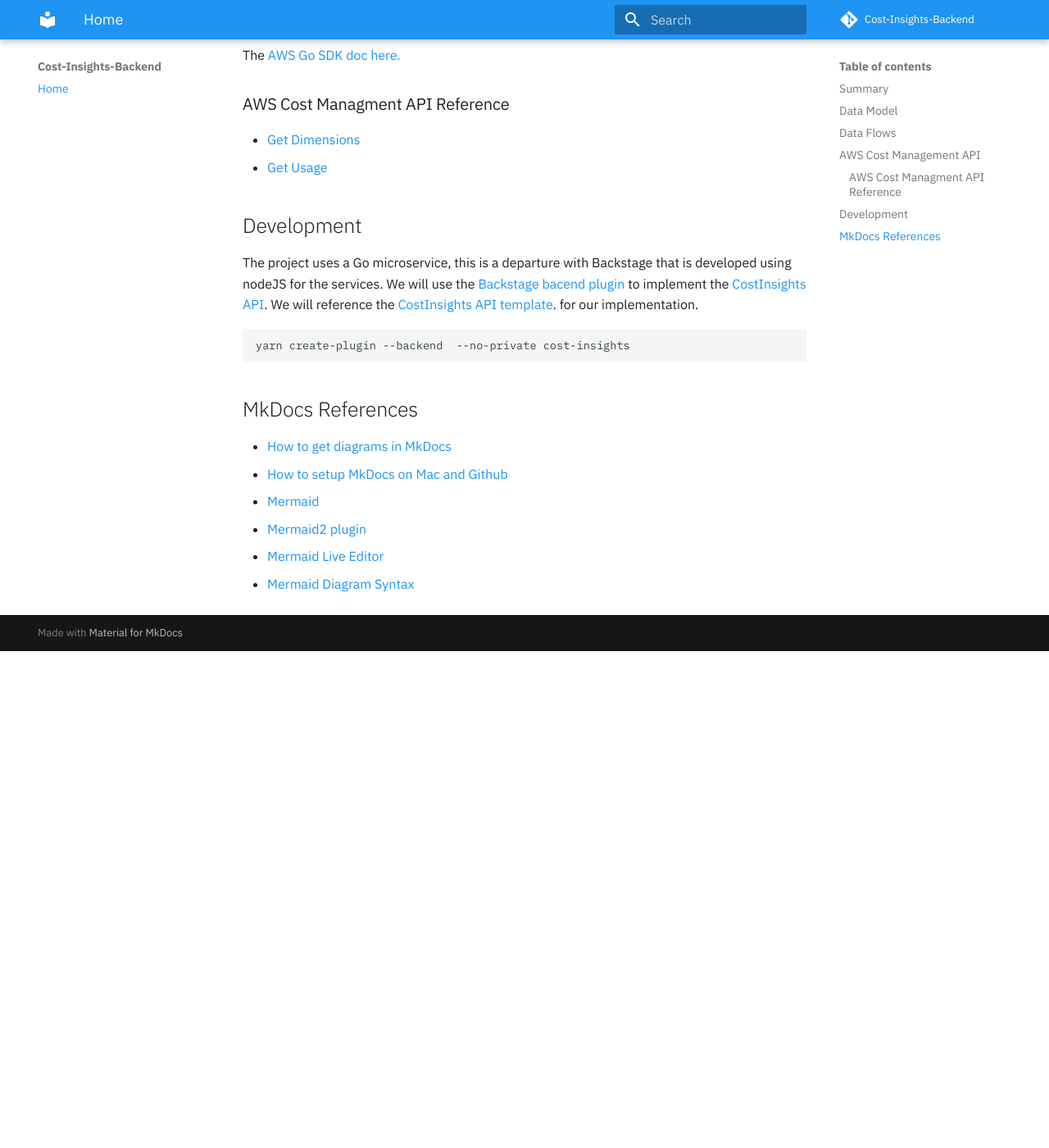
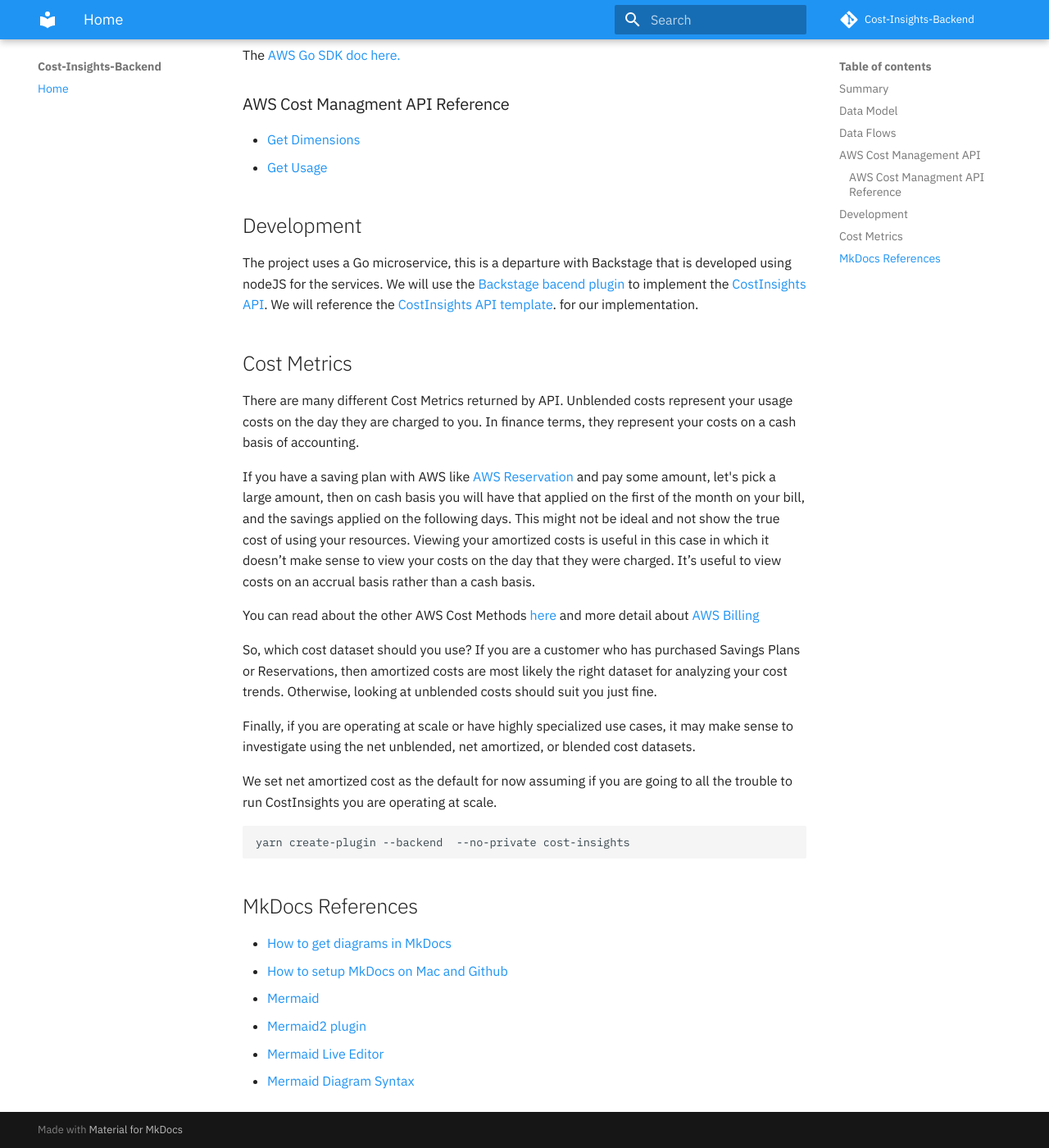
Before and after one commit to seizadi/cost-insights-backend, an MkDocs documentation site: the page built from docs/index.md, in a window 1280 px wide and 1400 px high, scrolled down 2137 px. Shown: the whole window at 82% size. Built offline with MkDocs 1.6.1 and Material for MkDocs 9.7.7, drawn with Linux system fonts in a browser that asks for light colours; comment, search, counter and statistics services are not loaded; before the commit the page ends 2931 px from its top, so only the background shows below that.

````diff
--- a/docs/index.md
+++ b/docs/index.md
@@ -109,6 +109,36 @@
 [CostInsights API template](https://github.com/backstage/backstage/blob/master/plugins/cost-insights/src/example/templates/CostInsightsClient.ts).
 for our implementation.
 
+## Cost Metrics
+There are many different Cost Metrics returned by API.
+Unblended costs represent your usage costs on the day they are charged to you.
+In finance terms, they represent your costs on a cash basis of accounting.
+
+If you have a saving plan with AWS like
+[AWS Reservation](https://aws.amazon.com/aws-cost-management/reserved-instance-reporting/)
+and pay some amount, let's pick a large amount, then on cash basis you will have that
+applied on the first of the month on your bill, and the savings applied on the following days.
+This might not be ideal and not show the true cost of using your resources.
+Viewing your amortized costs is useful in this case in which it doesn’t make sense
+to view your costs on the day that they were charged. It’s useful to view costs on an
+accrual basis rather than a cash basis.
+
+You can read about the other AWS Cost Methods
+[here](https://aws.amazon.com/blogs/aws-cost-management/understanding-your-aws-cost-datasets-a-cheat-sheet/)
+and more detail about
+[AWS Billing](https://docs.aws.amazon.com/awsaccountbilling/latest/aboutv2/con-bill-blended-rates.html#Calculating)
+
+So, which cost dataset should you use?
+If you are a customer who has purchased Savings Plans or Reservations,
+then amortized costs are most likely the right dataset for analyzing your cost trends.
+Otherwise, looking at unblended costs should suit you just fine.
+
+Finally, if you are operating at scale or have highly specialized use cases,
+it may make sense to investigate using the net unblended, net amortized, or blended cost datasets.
+
+We set net amortized cost as the default for now assuming if you are going to all the
+trouble to run CostInsights you are operating at scale.
+
 ```bash
 yarn create-plugin --backend  --no-private cost-insights
 ```
````
Also changed, not shown: 1 other file.
